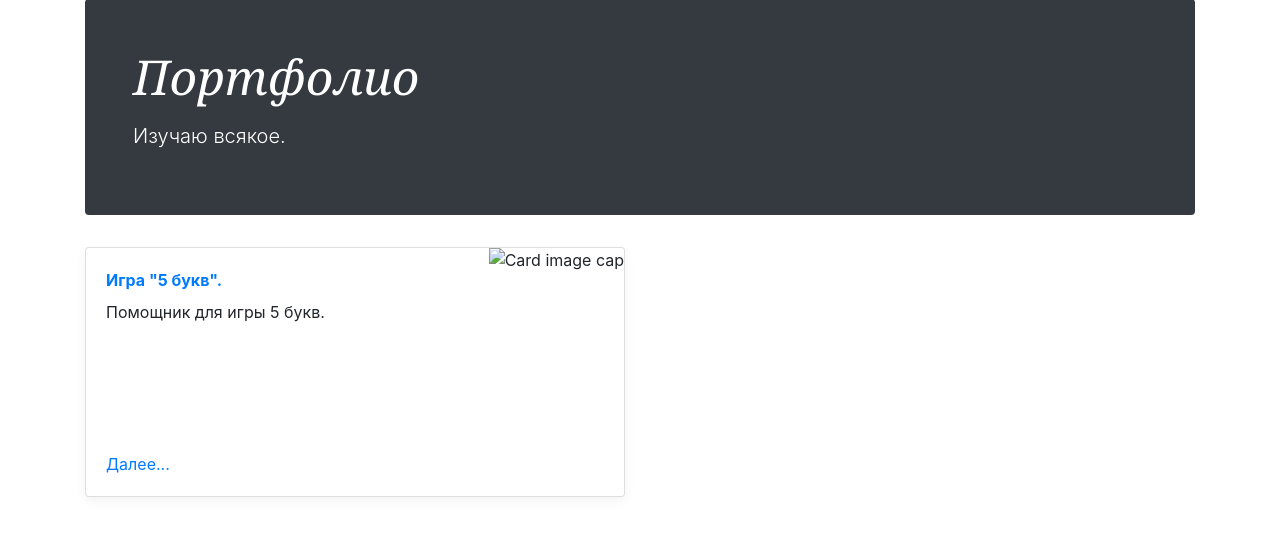
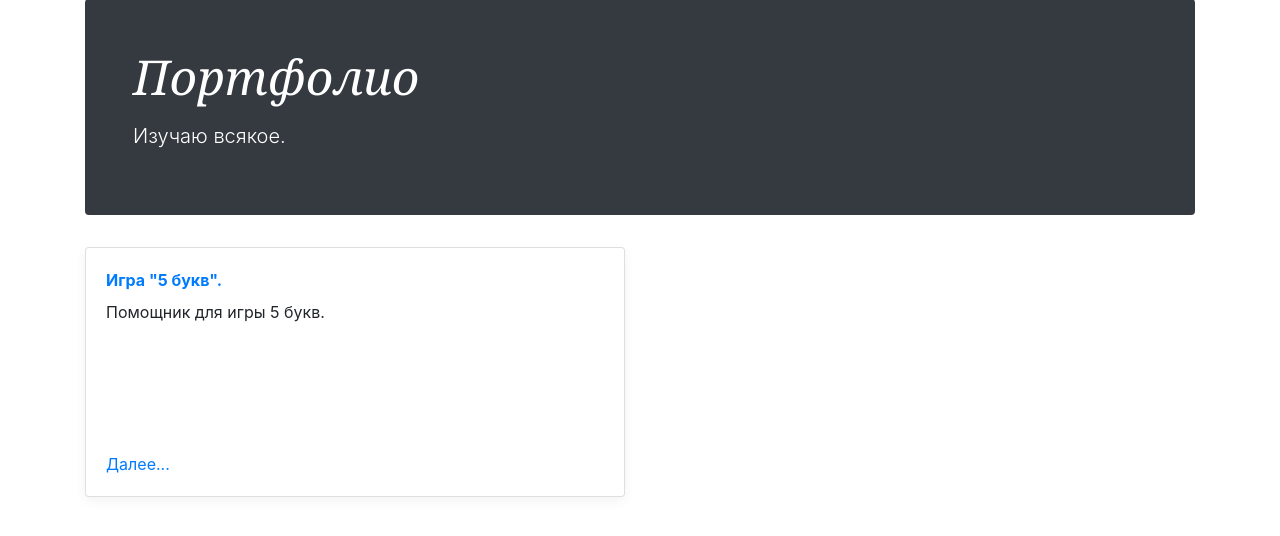
Before and after one commit to sch0nik/mysite, a Django app: template templates/index.html in a window 1280 px wide. Shown: the part 53-589 px from the top of the page. Run offline with Django 4.2, Linux system fonts and the light colour scheme; the template is opened without the code that fills it, so the values that code supplies are empty; some libraries are stand-ins or nearby versions.

Commit message:
edit start page

```diff
--- a/templates/index.html
+++ b/templates/index.html
@@ -38,7 +38,7 @@
                     <p class="card-text mb-auto">Помощник для игры 5 букв.</p>
                     <a href="#">Далее...</a>
                 </div>
-                <img class="card-img-right flex-auto d-none d-md-block" data-src="holder.min.js/200x250?theme=thumb" alt="Card image cap">
+                {# <img class="card-img-right flex-auto d-none d-md-block" data-src="holder.min.js/200x250?theme=thumb" alt="Card image cap"> #}
             </div>
         </div>
 
```
